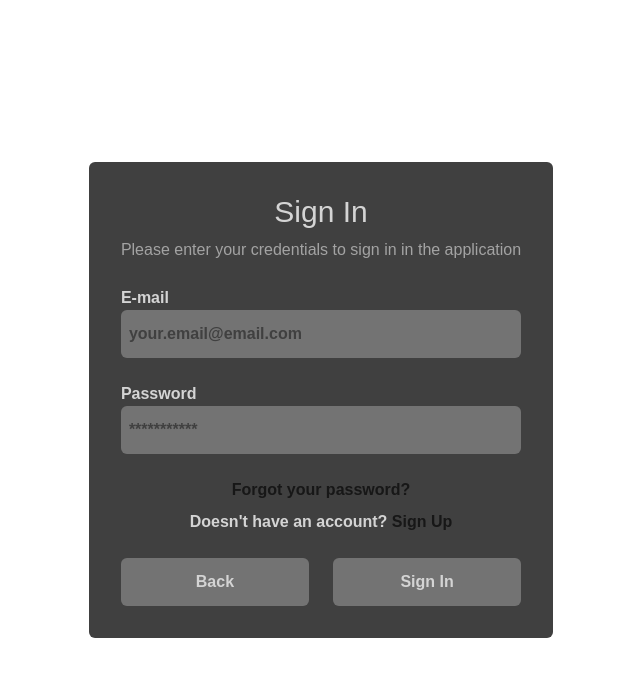
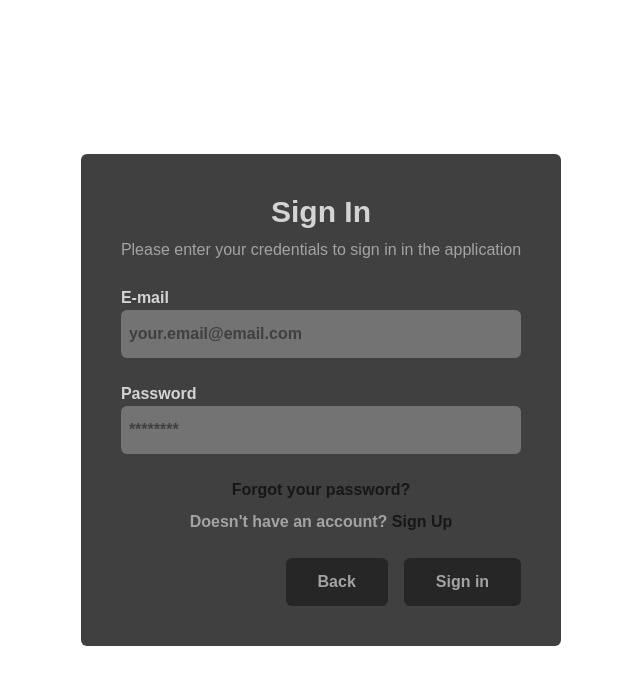
Before and after one commit to jp-freitas/todo-app, a Next.js app: page /auth in a window 1280 px wide. Shown: the top 684 px of the page, without its empty margins (319-959 px from the left). Built offline with nearby package versions, Linux system fonts and the light colour scheme.

Commit message:
dev: created the Input component and using it in the SignIn page.

```diff
--- a/src/app/auth/page.tsx
+++ b/src/app/auth/page.tsx
@@ -1,6 +1,7 @@
 'use client'
 
 import { FormEvent, useState } from 'react'
+import Input from '../components/Input'
 
 export default function SignIn() {
   const [email, setEmail] = useState('')
@@ -8,74 +9,61 @@ export default function SignIn() {
 
   function handleSubmit(event: FormEvent<HTMLFormElement>) {
     event.preventDefault()
+    console.log(email, password)
     setEmail('')
     setPassword('')
   }
 
   return (
-    <main className="w-screen h-screen flex items-center justify-center">
-      <div className="flex flex-col items-center justify-center p-8 rounded-md bg-neutral-700">
-        <h1 className="text-neutral-300 text-3xl">Sign In</h1>
-        <p className="text-neutral-400 text-base font-light mt-2">
+    <main className="w-screen h-screen flex items-center justify-center px-4">
+      <div className="flex flex-col items-center justify-center p-10 rounded-md bg-neutral-700">
+        <h1 className="text-neutral-300 text-3xl font-semibold mx-4">
+          Sign In
+        </h1>
+        <p className="text-neutral-400 text-base font-normal mt-2">
           Please enter your credentials to sign in in the application
         </p>
         <form
-          className="w-full flex items-center justify-center flex-col"
+          className="w-full flex items-center justify-center flex-col mx-4"
           onSubmit={handleSubmit}
         >
-          <div className="w-full flex items-center justify-center flex-col mt-6">
-            <label
-              className="w-full text-neutral-300 font-semibold"
-              htmlFor="email"
-            >
-              E-mail
-            </label>
-            <input
-              className="w-full px-2 py-3 bg-neutral-500 text-neutral-900 font-semibold placeholder:text-neutral-700 flex items-center rounded-md"
+          <Input
+            label="E-mail"
             name="email"
+            type="email"
+            placeholder="your.email@email.com"
+            onChange={(event) => setEmail(event.target.value)}
             value={email}
-              placeholder="your.email@email.com"
-              type="email"
-              onChange={(e) => setEmail(e.target.value)}
           />
-          </div>
-          <div className="w-full flex items-center justify-center flex-col mt-6">
-            <label
-              className="w-full text-neutral-300 font-semibold"
-              htmlFor="password"
-            >
-              Password
-            </label>
-            <input
-              className="w-full px-2 py-3 bg-neutral-500 text-neutral-900 font-semibold placeholder:text-neutral-700 flex items-center rounded-md"
+          <Input
+            label="Password"
             name="password"
-              placeholder="***********"
+            type="password"
+            placeholder="********"
+            onChange={(event) => setPassword(event.target.value)}
             value={password}
-              type="password"
-              onChange={(e) => setPassword(e.target.value)}
           />
-            <a className="mt-6 text-neutral-900 font-semibold" href="">
+          <a className="mt-6 text-neutral-900 font-semibold mx-4" href="">
             Forgot your password?
           </a>
-            <p className="mt-2 font-semibold text-neutral-300">
+          <p className="mt-2 font-semibold text-neutral-400 mx-4">
             Doesn&apos;t have an account?{' '}
             <a className="text-neutral-900" href="">
               Sign Up
             </a>
           </p>
-          </div>
-          <div className="w-full flex items-center justify-between flex-row mt-6 gap-6">
+          <div className="w-full flex items-center justify-end flex-row mt-6 gap-4 mx-4">
             <button
               type="button"
-              className="text-neutral-300 font-semibold h-2 py-6 px-6 w-full flex justify-evenly items-center rounded-md bg-neutral-500 hover:opacity-85"
+              className="text-neutral-400 font-semibold h-2 py-6 px-8 flex justify-evenly items-center rounded-md bg-neutral-800 hover:opacity-85"
             >
               Back
             </button>
             <button
               type="submit"
-              className="text-neutral-300 font-semibold h-2 py-6 px-6 w-full flex justify-evenly items-center rounded-md bg-neutral-500 hover:opacity-85"
+              className="text-neutral-400 font-semibold h-2 py-6 px-8 flex justify-evenly items-center rounded-md bg-neutral-800 hover:opacity-85"
             >
-              Sign In
+              Sign in
             </button>
           </div>
         </form>
--- /dev/null
+++ b/src/app/components/Input/index.tsx
@@ -0,0 +1,25 @@
+import { ChangeEvent, InputHTMLAttributes } from 'react'
+
+interface InputProps extends InputHTMLAttributes<HTMLInputElement> {
+  label: string
+  value: string
+  onChange: (event: ChangeEvent<HTMLInputElement>) => void
+}
+
+export default function Input({ label, onChange, ...rest }: InputProps) {
+  return (
+    <div className="w-full flex items-center justify-center flex-col mt-6 hover:opacity-85">
+      <label
+        className="w-full text-neutral-300 font-semibold"
+        htmlFor={rest.name}
+      >
+        {label}
+      </label>
+      <input
+        className="w-full px-2 py-3 flex items-start justify-center bg-neutral-500 text-neutral-900 font-semibold placeholder:text-neutral-700 rounded-md"
+        {...rest}
+        onChange={onChange}
+      />
+    </div>
+  )
+}
```
Lines whose indentation alone changed are shown as unchanged.
